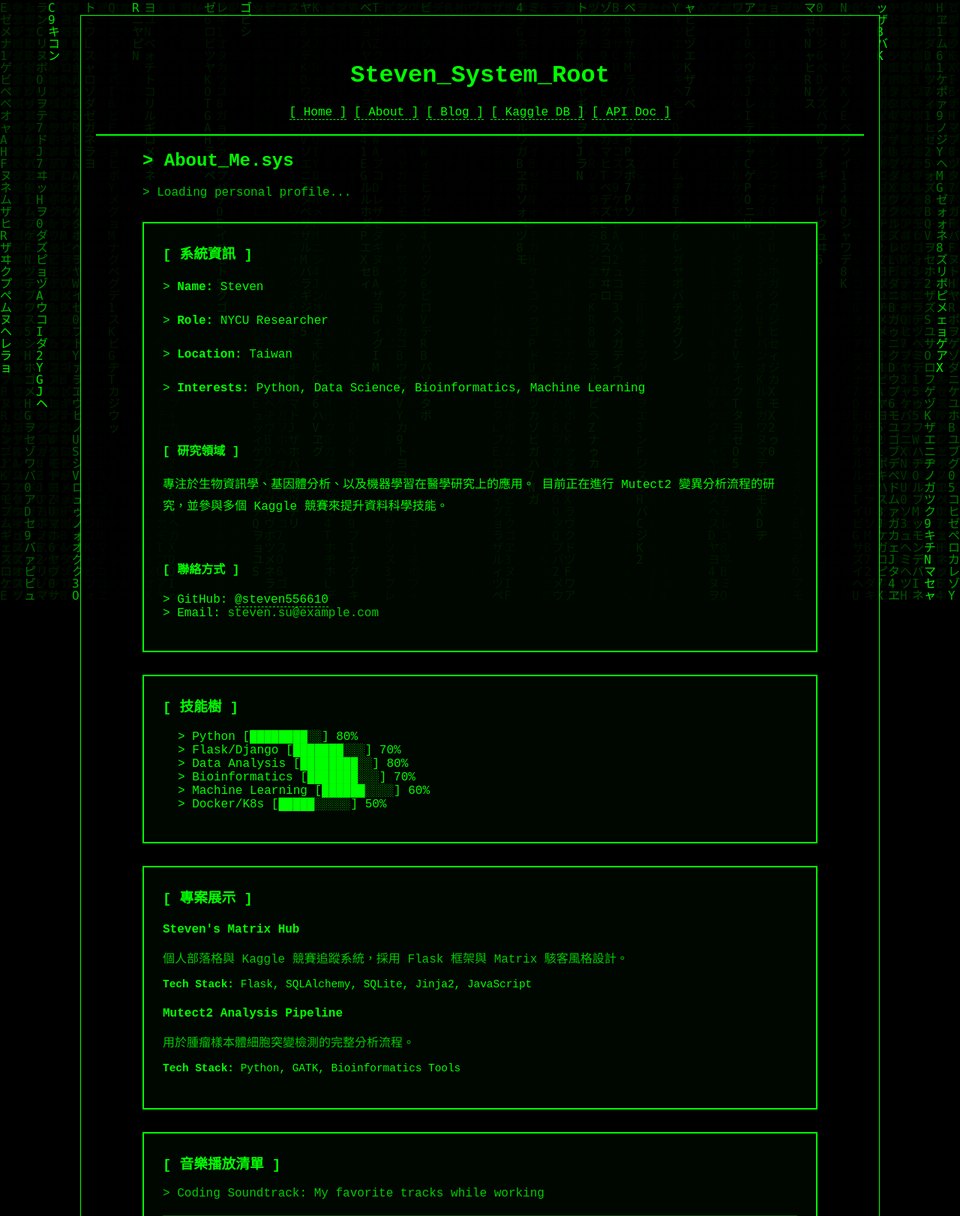
After one commit to steven556610/blog, a Flask app: page /about in a window 1280 px wide. The commit adds this page. Shown: the top 1622 px of the page at 75% size. Run offline with Flask 3, Linux system fonts and the light colour scheme; data comes from the database, SQL or seed files in the repository; both versions use the stored data as it was after the commit; some libraries are stand-ins or nearby versions.

Commit message:
update about page,  count vistors, and music player

```diff
--- a/app.py
+++ b/app.py
@@ -1,13 +1,15 @@
-import markdown  # <--- 記得 import
-from flask import Flask, render_template, jsonify, request
-from models import db, Post, KaggleCompetition
+import markdown
+from flask import Flask, render_template, jsonify, request, session
+from models import db, Post, KaggleCompetition, VisitorStats
 import bleach
 import os
+from datetime import datetime
 
 app = Flask(__name__)
 # 設定 SQLite 資料庫
 app.config['SQLALCHEMY_DATABASE_URI'] = 'sqlite:///database.db'
 app.config['SQLALCHEMY_TRACK_MODIFICATIONS'] = False
+app.config['SECRET_KEY'] = os.environ.get('SECRET_KEY', 'dev-secret-key-change-in-production')
 
 db.init_app(app)
 
@@ -51,6 +53,56 @@ with app.app_context():
     db.create_all()
     #init_data() # 呼叫這個新的函式
 
+# --- 訪客追蹤功能 ---
+@app.before_request
+def track_visitor():
+    """在每次請求前追蹤訪客"""
+    # 排除靜態資源和 API 請求
+    if request.path.startswith('/static') or request.path.startswith('/api'):
+        return
+
+    page_path = request.path
+
+    # 檢查是否為新訪客（使用 session）
+    is_new_visitor = session.get('visited') is None
+    if is_new_visitor:
+        session['visited'] = True
+        session.permanent = True
+
+    # 更新或創建訪客統計
+    stats = VisitorStats.query.filter_by(page_path=page_path).first()
+
+    if stats:
+        stats.visit_count += 1
+        if is_new_visitor:
+            stats.unique_visitors += 1
+        stats.last_visit = datetime.utcnow()
+    else:
+        stats = VisitorStats(
+            page_path=page_path,
+            visit_count=1,
+            unique_visitors=1 if is_new_visitor else 0
+        )
+        db.session.add(stats)
+
+    try:
+        db.session.commit()
+    except:
+        db.session.rollback()
+
+# --- 輔助函數 ---
+def get_visitor_stats():
+    """獲取訪客統計資料"""
+    total_stats = db.session.query(
+        db.func.sum(VisitorStats.visit_count).label('total_visits'),
+        db.func.sum(VisitorStats.unique_visitors).label('total_unique')
+    ).first()
+
+    return {
+        'total_visits': total_stats.total_visits or 0,
+        'total_unique': total_stats.total_unique or 0
+    }
+
 # --- 新增路由 ---
 @app.route('/kaggle')
 def kaggle_page():
@@ -61,22 +113,26 @@ def kaggle_page():
         if comp.description:
             comp.description = markdown.markdown(comp.description)
 
-    return render_template('kaggle.html', comps=comps)
+    return render_template('kaggle.html', comps=comps, visitor_stats=get_visitor_stats())
 
 # --- 頁面路由 ---
 @app.route('/')
 def index():
-    return render_template('index.html')
+    return render_template('index.html', visitor_stats=get_visitor_stats())
 
 @app.route('/blog')
 def blog():
     # 從資料庫抓取所有文章
     posts = Post.query.order_by(Post.date_posted.desc()).all()
-    return render_template('blog.html', posts=posts)
+    return render_template('blog.html', posts=posts, visitor_stats=get_visitor_stats())
+
+@app.route('/about')
+def about():
+    return render_template('about.html', visitor_stats=get_visitor_stats())
 
 @app.route('/api-tutorial')
 def api_doc():
-    return render_template('api_doc.html')
+    return render_template('api_doc.html', visitor_stats=get_visitor_stats())
 
 # --- 你的教學 API 範例 ---
 # 這就是你可以教大家怎麼 call 的 API
@@ -93,6 +149,30 @@ def get_code_example():
     }
     return jsonify(sample_data)
 
+@app.route('/api/v1/visitor-stats', methods=['GET'])
+def get_visitor_stats():
+    """
+    取得訪客統計資料 API
+    """
+    # 獲取所有頁面的統計
+    all_stats = VisitorStats.query.all()
+
+    stats_data = {
+        'total_visits': sum(s.visit_count for s in all_stats),
+        'total_unique_visitors': sum(s.unique_visitors for s in all_stats),
+        'pages': [
+            {
+                'path': s.page_path,
+                'visits': s.visit_count,
+                'unique_visitors': s.unique_visitors,
+                'last_visit': s.last_visit.strftime('%Y-%m-%d %H:%M:%S')
+            }
+            for s in all_stats
+        ]
+    }
+
+    return jsonify(stats_data)
+
 if __name__ == '__main__':
     is_debug = os.environ.get('FLASK_DEBUG') == '1'
     app.run(debug=is_debug)
--- /dev/null
+++ b/templates/about.html
@@ -0,0 +1,97 @@
+{% extends "base.html" %}
+
+{% block content %}
+<div style="max-width: 900px; margin: 0 auto;">
+    <h2>> About_Me.sys</h2>
+    <p style="opacity: 0.8; margin-bottom: 30px;">> Loading personal profile...</p>
+
+    <!-- 個人簡介區塊 -->
+    <div style="border: 2px solid #0F0; padding: 25px; margin-bottom: 30px; background: rgba(0, 20, 0, 0.3);">
+        <h3 style="color: #0F0; margin-top: 0;">[ 系統資訊 ]</h3>
+
+        <div style="line-height: 1.8;">
+            <p>> <strong>Name:</strong> Steven</p>
+            <p>> <strong>Role:</strong> NYCU Researcher</p>
+            <p>> <strong>Location:</strong> Taiwan</p>
+            <p>> <strong>Interests:</strong> Python, Data Science, Bioinformatics, Machine Learning</p>
+        </div>
+
+        <br>
+
+        <h4 style="color: #0F0;">[ 研究領域 ]</h4>
+        <p style="line-height: 1.8;">
+            專注於生物資訊學、基因體分析、以及機器學習在醫學研究上的應用。
+            目前正在進行 Mutect2 變異分析流程的研究，並參與多個 Kaggle 競賽來提升資料科學技能。
+        </p>
+
+        <br>
+
+        <h4 style="color: #0F0;">[ 聯絡方式 ]</h4>
+        <p>
+            > GitHub: <a href="https://github.com/steven556610" target="_blank">@steven556610</a><br>
+            > Email: <span style="opacity: 0.8;">steven.su@example.com</span>
+        </p>
+    </div>
+
+    <!-- 技能樹區塊 -->
+    <div style="border: 2px solid #0F0; padding: 25px; margin-bottom: 30px; background: rgba(0, 20, 0, 0.3);">
+        <h3 style="color: #0F0; margin-top: 0;">[ 技能樹 ]</h3>
+        <ul style="list-style: none; padding-left: 20px;">
+            <li>> Python [████████░░] 80%</li>
+            <li>> Flask/Django [███████░░░] 70%</li>
+            <li>> Data Analysis [████████░░] 80%</li>
+            <li>> Bioinformatics [███████░░░] 70%</li>
+            <li>> Machine Learning [██████░░░░] 60%</li>
+            <li>> Docker/K8s [█████░░░░░] 50%</li>
+        </ul>
+    </div>
+
+    <!-- 專案展示 -->
+    <div style="border: 2px solid #0F0; padding: 25px; margin-bottom: 30px; background: rgba(0, 20, 0, 0.3);">
+        <h3 style="color: #0F0; margin-top: 0;">[ 專案展示 ]</h3>
+
+        <div style="margin-bottom: 20px;">
+            <h4 style="color: #00FF00; margin-bottom: 5px;">Steven's Matrix Hub</h4>
+            <p style="opacity: 0.8;">
+                個人部落格與 Kaggle 競賽追蹤系統，採用 Flask 框架與 Matrix 駭客風格設計。
+            </p>
+            <p style="font-size: 0.9em;">
+                <strong>Tech Stack:</strong> Flask, SQLAlchemy, SQLite, Jinja2, JavaScript
+            </p>
+        </div>
+
+        <div style="margin-bottom: 20px;">
+            <h4 style="color: #00FF00; margin-bottom: 5px;">Mutect2 Analysis Pipeline</h4>
+            <p style="opacity: 0.8;">
+                用於腫瘤樣本體細胞突變檢測的完整分析流程。
+            </p>
+            <p style="font-size: 0.9em;">
+                <strong>Tech Stack:</strong> Python, GATK, Bioinformatics Tools
+            </p>
+        </div>
+    </div>
+
+    <!-- Spotify 播放清單區塊 -->
+    <div style="border: 2px solid #0F0; padding: 25px; margin-bottom: 30px; background: rgba(0, 20, 0, 0.3);">
+        <h3 style="color: #0F0; margin-top: 0;">[ 音樂播放清單 ]</h3>
+        <p style="opacity: 0.8; margin-bottom: 20px;">> Coding Soundtrack: My favorite tracks while working</p>
+
+        <div style="border: 1px solid rgba(0, 255, 0, 0.3); padding: 10px; background: rgba(0, 0, 0, 0.5);">
+            <iframe data-testid="embed-iframe" style="border-radius:12px"
+                src="https://open.spotify.com/embed/playlist/37i9dQZEVXd6wzlJBWUxe8?utm_source=generator" width="100%"
+                height="352" frameBorder="0" allowfullscreen=""
+                allow="autoplay; clipboard-write; encrypted-media; fullscreen; picture-in-picture" loading="lazy">
+            </iframe>
+        </div>
+
+        <p style="font-size: 0.85em; opacity: 0.6; margin-top: 15px;">
+            > System Note: Music helps optimize neural network performance
+        </p>
+    </div>
+
+    <!-- 返回按鈕 -->
+    <div style="text-align: center; margin-top: 30px;">
+        <a href="/" class="btn">[ < Return to Root ]</a>
+    </div>
+</div>
+{% endblock %}
--- a/templates/base.html
+++ b/templates/base.html
@@ -15,8 +15,10 @@
             <h1>Steven_System_Root</h1>
             <nav>
                 <a href="/">[ Home ]</a>
+                <a href="/about">[ About ]</a>
                 <a href="/blog">[ Blog ]</a>
-                <a href="/kaggle">[ Kaggle DB ]</a>  <a href="/api-tutorial">[ API Doc ]</a>
+                <a href="/kaggle">[ Kaggle DB ]</a>
+                <a href="/api-tutorial">[ API Doc ]</a>
             </nav>
         </header>
 
@@ -26,6 +28,8 @@
 
         <footer>
             <p>> System Status: Online | © 2025 NYCU Researcher</p>
+            <p style="font-size: 0.85em; opacity: 0.7; margin-top: 5px;">> 訪問人次: {{ visitor_stats.total_visits if
+                visitor_stats else 0 }}</p>
         </footer>
     </div>
 
```
Also changed, not shown: TODO.md (+5 -0 lines), models.py (+15 -2 lines), database.db (deleted), instance/database.db, templates/index.html (line endings or trailing spaces), 2 other files.
